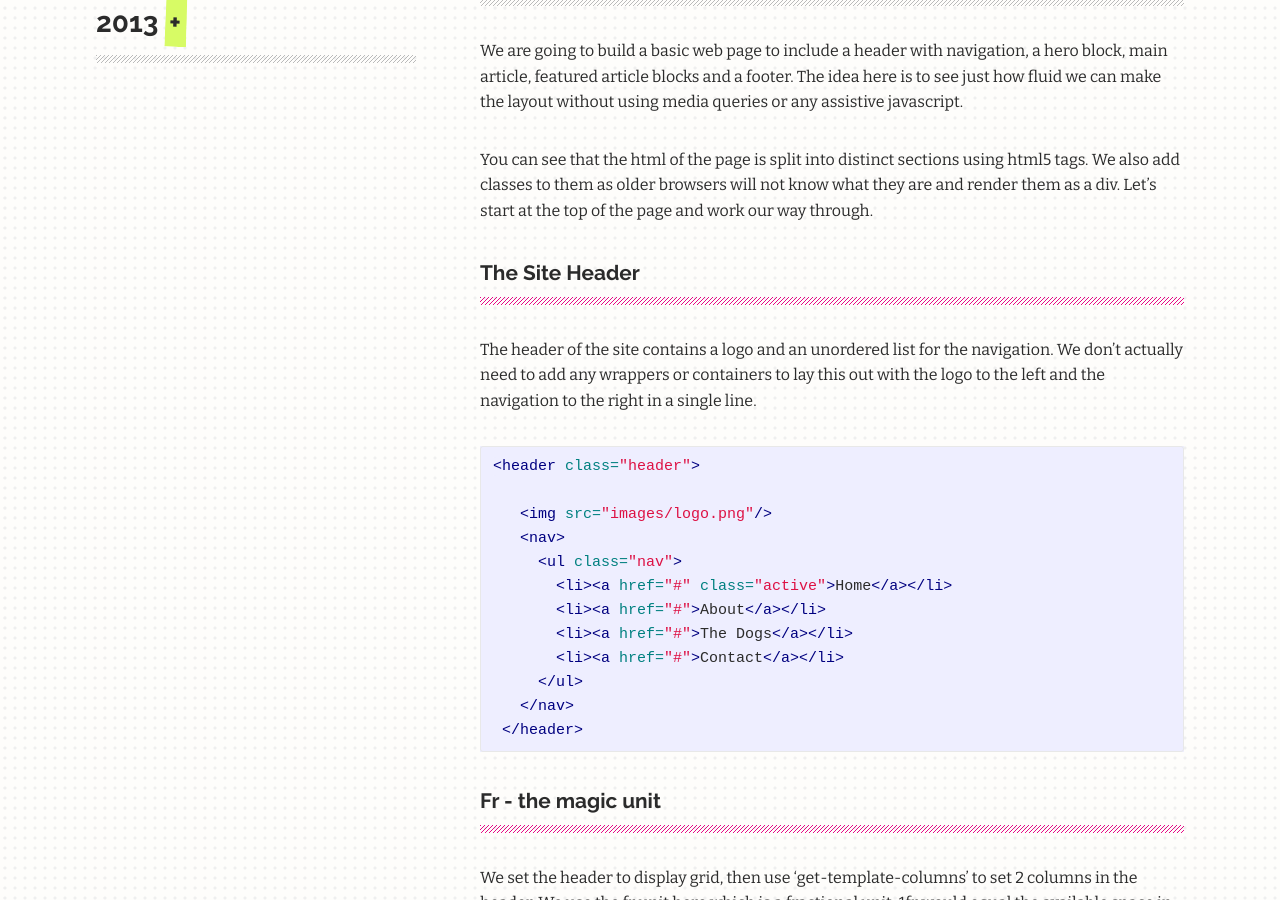
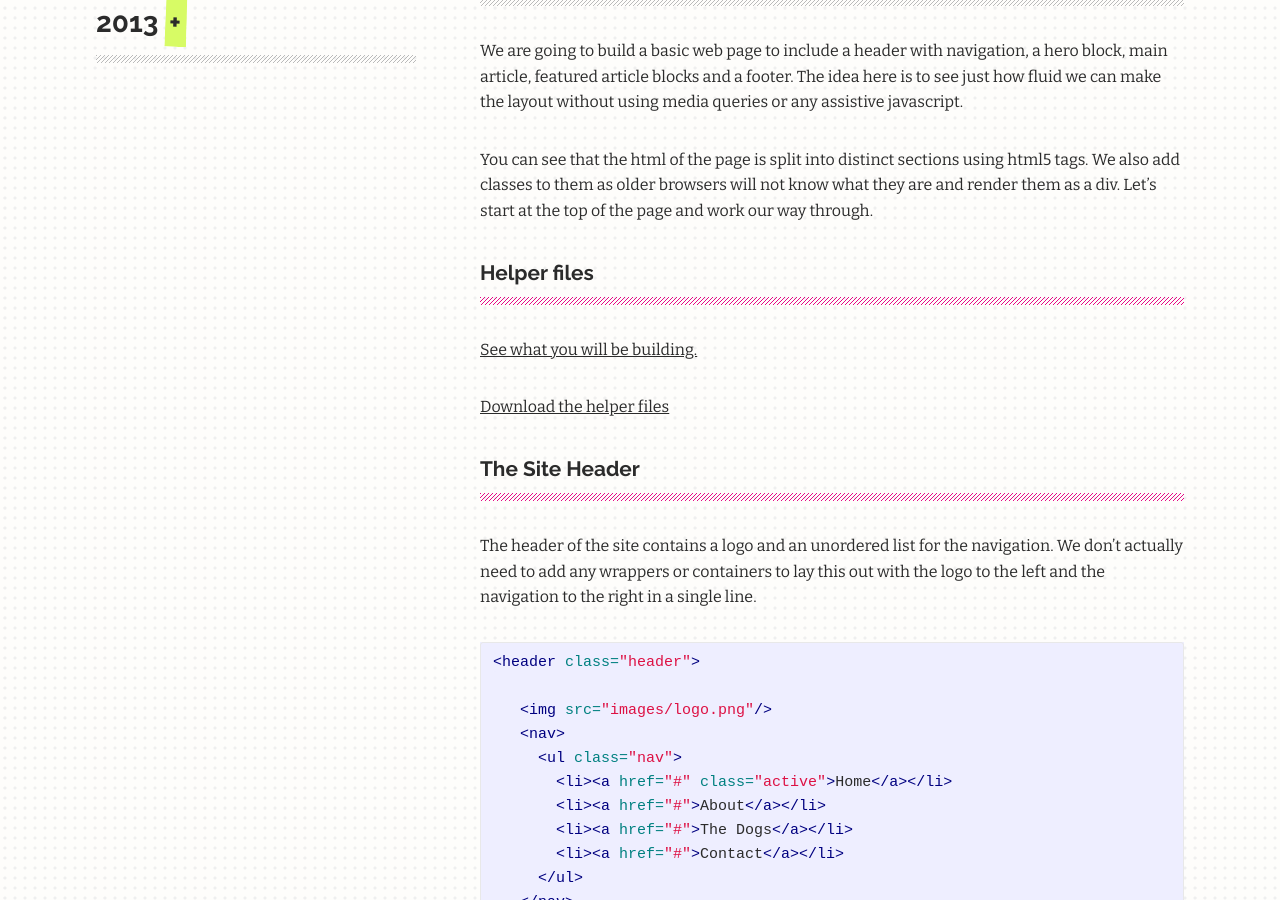
Before and after one commit to maxray/maxray.github.io, a Jekyll site: the page built from _posts/2019-04-05-back-to-basics-c.markdown, in a window 1280 px wide and 900 px high, scrolled down 1587 px. Built offline with Jekyll 4.4.1, drawn with Linux system fonts in a browser that asks for light colours.

Commit message:
css article

```diff
--- a/_posts/2019-04-05-back-to-basics-c.markdown
+++ b/_posts/2019-04-05-back-to-basics-c.markdown
@@ -34,6 +34,12 @@ With these in mind and of course the need for your site to work on screen reader
 We are going to build a basic web page to include a header with navigation, a hero block, main article, featured article blocks and a footer. The idea here is to see just how fluid we can make the layout without using media queries or any assistive javascript.
 
 You can see that the html of the page is split into distinct sections using html5 tags. We also add classes to them as older browsers will not know what they are and render them as a div. Let’s start at the top of the page and work our way through.
+
+#### Helper files
+<a href="http://www.sushkelly.co.uk/css-grid-layout/">See what you will be building.</a>
+
+<a href="https://github.com/maxray/css-grid-layout">Download the helper files</a>
+
 
 #### The Site Header
 
```
